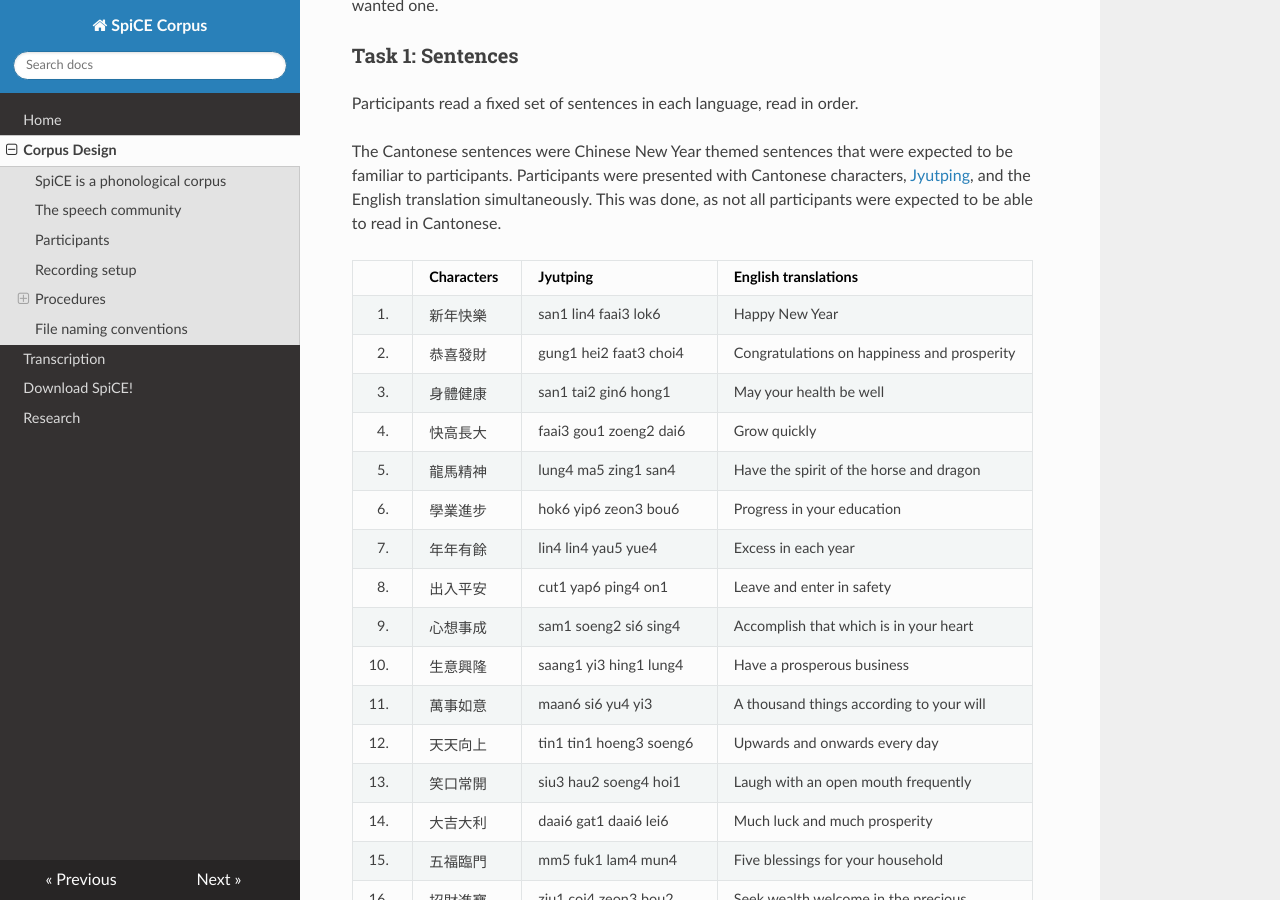
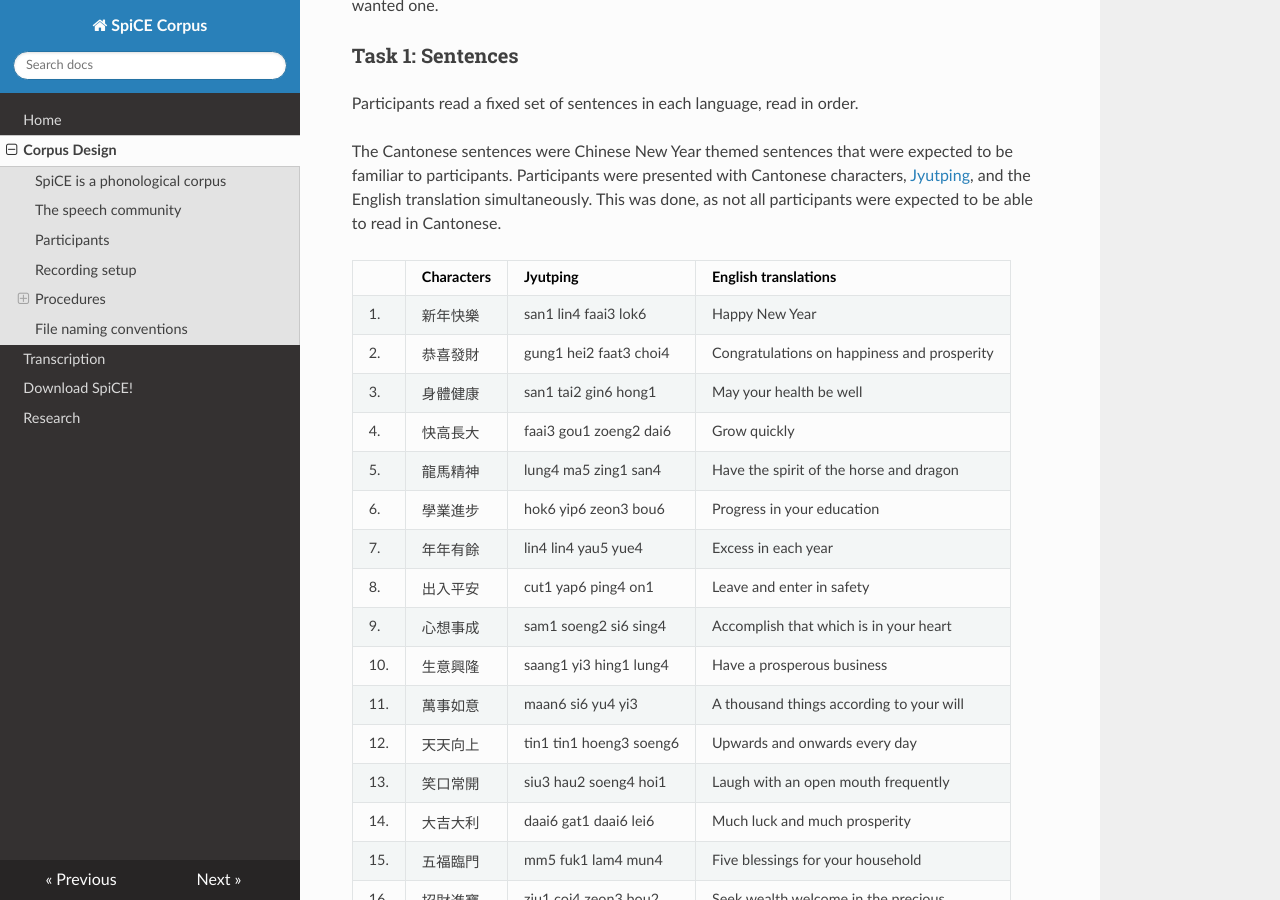
Before and after one commit to khiajohnson/SpiCE-Corpus, an MkDocs documentation site: the page built from docs/design.md, in a window 1280 px wide and 900 px high, scrolled down 1622 px. Built offline with MkDocs 1.6.1, drawn with Linux system fonts in a browser that asks for light colours; nearby versions of some CDN libraries.

Commit message:
fix table spacing

```diff
--- a/docs/design.md
+++ b/docs/design.md
@@ -41,49 +41,48 @@ Participants read a fixed set of sentences in each language, read in order.
 The Cantonese sentences were Chinese New Year themed sentences that were expected to be familiar to participants. Participants were presented with Cantonese characters, [Jyutping](https://en.wikipedia.org/wiki/Jyutping), and the English translation simultaneously. This was done, as not all participants were expected to be able to read in Cantonese.
 
 
-|             |  Characters	&nbsp; | Jyutping	&nbsp; 			| English translations							|
-| ----------: | :------------- | :----------------------------- | :-------------------------------------------- |
-| 1.   &nbsp; | 新年快樂	&nbsp; | san1 lin4 faai3 lok6	&nbsp; 	| Happy New Year 								|
-| 2.   &nbsp; | 恭喜發財	&nbsp; | gung1 hei2 faat3 choi4	&nbsp; 	| Congratulations on happiness and prosperity 	|
-| 3.   &nbsp; | 身體健康	&nbsp; | san1 tai2 gin6 hong1	&nbsp;	| May your health be well 						|
-| 4.   &nbsp; | 快高長大	&nbsp; | faai3 gou1 zoeng2 dai6	&nbsp;	| Grow quickly									|
-| 5.   &nbsp; | 龍馬精神	&nbsp; | lung4 ma5 zing1 san4	&nbsp;	| Have the spirit of the horse and dragon		|
-| 6.   &nbsp; | 學業進步	&nbsp; | hok6 yip6 zeon3 bou6	&nbsp;	| Progress in your education					|
-| 7.   &nbsp; | 年年有餘	&nbsp; | lin4 lin4 yau5 yue4	&nbsp;	| Excess in each year							|
-| 8.   &nbsp; | 出入平安	&nbsp; | cut1 yap6 ping4 on1	&nbsp;	| Leave and enter in safety						|
-| 9.   &nbsp; | 心想事成	&nbsp; | sam1 soeng2 si6 sing4	&nbsp;	| Accomplish that which is in your heart		|
-| 10.  &nbsp; | 生意興隆	&nbsp; | saang1 yi3 hing1 lung4	&nbsp;	| Have a prosperous business 					|
-| 11.  &nbsp; | 萬事如意	&nbsp; | maan6 si6 yu4 yi3		&nbsp; 	| A thousand things according to your will		|
-| 12.  &nbsp; | 天天向上	&nbsp; | tin1 tin1 hoeng3 soeng6 &nbsp; | Upwards and onwards every day					|
-| 13.  &nbsp; | 笑口常開	&nbsp; | siu3 hau2 soeng4 hoi1	&nbsp;	| Laugh with an open mouth frequently			|
-| 14.  &nbsp; | 大吉大利	&nbsp; | daai6 gat1 daai6 lei6	&nbsp;	| Much luck and much prosperity					|
-| 15.  &nbsp; | 五福臨門	&nbsp; | mm5 fuk1 lam4 mun4		&nbsp;	| Five blessings for your household				|
-| 16.  &nbsp; | 招財進寶	&nbsp; | ziu1 coi4 zeon3 bou2	&nbsp;	| Seek wealth welcome in the precious			|
-| 17.  &nbsp; | 盤滿砵滿	&nbsp; | pun4 mun5 but3 mun5	&nbsp;	| Basins full of wealth 						|
+|             |  Characters	   | Jyutping	       				| English translations				   			|
+| :---------- | :------------- | :----------------------------- | :-------------------------------------------- |
+| 1.          | 新年快樂	       | san1 lin4 faai3 lok6	       	| Happy New Year 								|
+| 2.          | 恭喜發財	       | gung1 hei2 faat3 choi4	       	| Congratulations on happiness and prosperity 	|
+| 3.          | 身體健康	       | san1 tai2 gin6 hong1	      	| May your health be well 						|
+| 4.          | 快高長大	       | faai3 gou1 zoeng2 dai6	      	| Grow quickly									|
+| 5.          | 龍馬精神	       | lung4 ma5 zing1 san4	      	| Have the spirit of the horse and dragon		|
+| 6.          | 學業進步	       | hok6 yip6 zeon3 bou6	      	| Progress in your education					|
+| 7.          | 年年有餘	       | lin4 lin4 yau5 yue4	      	| Excess in each year							|
+| 8.          | 出入平安	       | cut1 yap6 ping4 on1	      	| Leave and enter in safety						|
+| 9.          | 心想事成	       | sam1 soeng2 si6 sing4	      	| Accomplish that which is in your heart		|
+| 10.         | 生意興隆	       | saang1 yi3 hing1 lung4	      	| Have a prosperous business 					|
+| 11.         | 萬事如意	       | maan6 si6 yu4 yi3		       	| A thousand things according to your will		|
+| 12.         | 天天向上	       | tin1 tin1 hoeng3 soeng6        | Upwards and onwards every day					|
+| 13.         | 笑口常開	       | siu3 hau2 soeng4 hoi1	      	| Laugh with an open mouth frequently			|
+| 14.         | 大吉大利	       | daai6 gat1 daai6 lei6	      	| Much luck and much prosperity					|
+| 15.         | 五福臨門	       | mm5 fuk1 lam4 mun4		      	| Five blessings for your household				|
+| 16.         | 招財進寶	       | ziu1 coi4 zeon3 bou2	      	| Seek wealth welcome in the precious			|
+| 17.         | 盤滿砵滿	       | pun4 mun5 but3 mun5	      	| Basins full of wealth 						|
 
-<br> The English sentences consist of List 60 from the [Harvard Sentences](https://www.cs.columbia.edu/~hgs/audio/harvard.html) and some holiday-themed additions to better match the Cantonese sentences. Thirteen of the sentences are imperatives.
+The English sentences consist of List 60 from the [Harvard Sentences](https://www.cs.columbia.edu/~hgs/audio/harvard.html) and some holiday-themed additions to better match the Cantonese sentences. Thirteen of the sentences are imperatives.
 
 |        		| English sentence 									|
-| ------------: |													|
-| 1.     &nbsp; | Stop whistling and watch the boys march. 			|
-| 2.     &nbsp; | Jerk the cord, and out tumbles the gold. 			|
-| 3.     &nbsp; | Slide the tray across the glass top. 				|
-| 4.     &nbsp; | The cloud moved in a stately way and was gone. 	|
-| 5.     &nbsp; | Light maple makes for a swell room. 				|
-| 6.     &nbsp; | Set the piece here and say nothing. 				|
-| 7.     &nbsp; | Dull stories make her laugh. 						|
-| 8.     &nbsp; | A stiff cord will do to fasten your shoe. 		|
-| 9.     &nbsp; | Get the trust fund to the bank early. 			|
-| 10.    &nbsp; | Choose between the high road and the low. 		|
-| 11.    &nbsp; | Wish on every candle for your birthday. 			|
-| 12.    &nbsp; | Deck the halls with boughs of holly. 				|
-| 13.    &nbsp; | Ring in the new year with a kiss. 				|
-| 14.    &nbsp; | Have a spooky Halloween. 							|
-| 15.    &nbsp; | Enjoy the vacation with your loved ones. 			|
-| 16.    &nbsp; | Be filled with joy and peace during this time. 	|
-| 17.    &nbsp; | Relax on your holiday break. 						|
+| :------------ | :------------------------------------------------ |
+| 1.            | Stop whistling and watch the boys march. 			|
+| 2.            | Jerk the cord, and out tumbles the gold. 			|
+| 3.            | Slide the tray across the glass top. 				|
+| 4.            | The cloud moved in a stately way and was gone. 	|
+| 5.            | Light maple makes for a swell room. 				|
+| 6.            | Set the piece here and say nothing. 				|
+| 7.            | Dull stories make her laugh. 						|
+| 8.            | A stiff cord will do to fasten your shoe. 		|
+| 9.            | Get the trust fund to the bank early. 			|
+| 10.           | Choose between the high road and the low. 		|
+| 11.           | Wish on every candle for your birthday. 			|
+| 12.           | Deck the halls with boughs of holly. 				|
+| 13.           | Ring in the new year with a kiss. 				|
+| 14.           | Have a spooky Halloween. 							|
+| 15.           | Enjoy the vacation with your loved ones. 			|
+| 16.           | Be filled with joy and peace during this time. 	|
+| 17.           | Relax on your holiday break. 						|
 
-<br>
 
 ### Task 2: Storyboard
 
@@ -106,10 +105,10 @@ Each filename corresponding to a participant is named with a consistent format,
 
 | Text                | What it means    | Other categories |
 | :------------------ | :--------------- | :--------------- |
-| `VF`         &nbsp; | Female           | `VF` = Male      |
-| `21`         &nbsp; | Age              | varies  			|
-| `Cantonese`  &nbsp; | Language         | `English`        |
-| `2`          &nbsp; | Interview order  | `1` 				|
-| `20200231`   &nbsp; | Date in YYYYMMDD &nbsp; | varies 	|
+| `VF`                | Female           | `VF` = Male      |
+| `21`                | Age              | varies  			|
+| `Cantonese`         | Language         | `English`        |
+| `2`                 | Interview order  | `1` 				|
+| `20200231`          | Date in YYYYMMDD | varies 			|
 
-<br> Unique participant IDs are made up of the first five characters. In this example, `VF21A`.
+Unique participant IDs are made up of the first five characters. In this example, `VF21A`.
```
